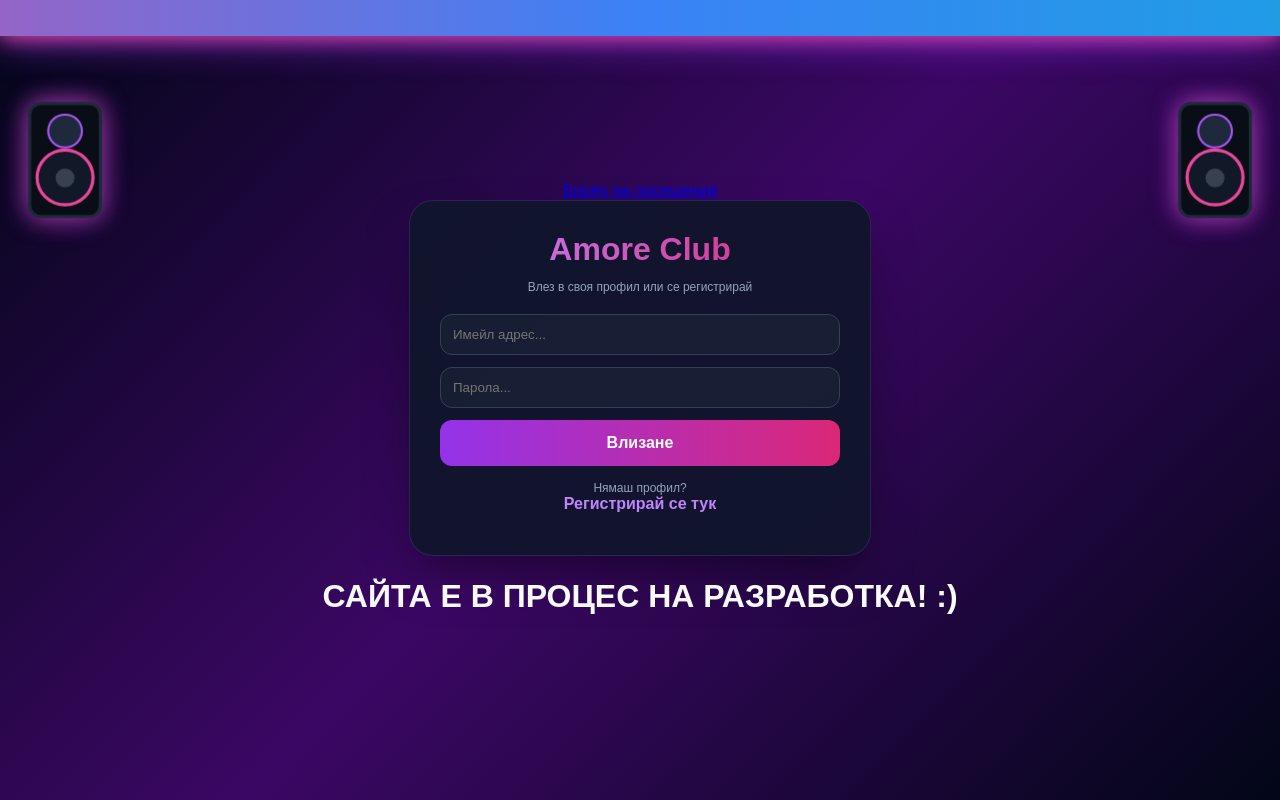
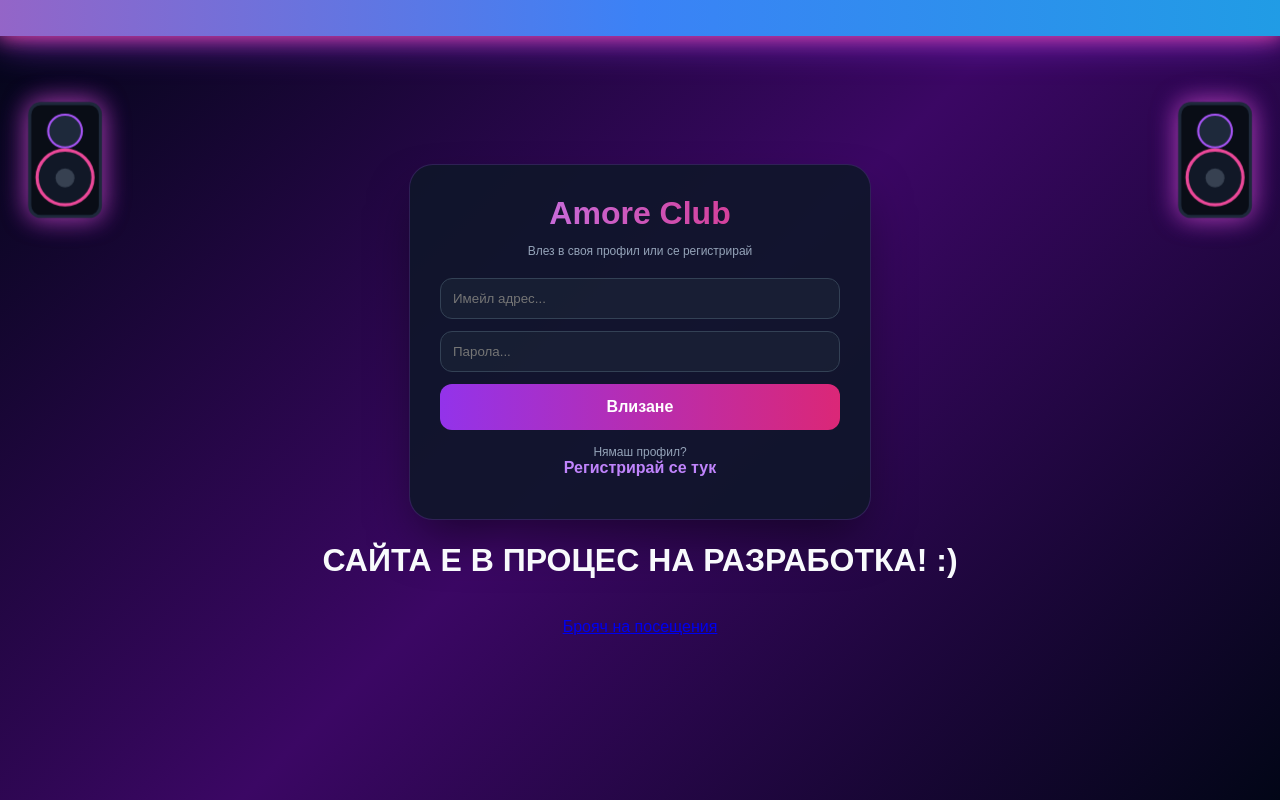
Before and after one commit to muthafackuz/amorechat, a website: page index.html in a window 1280 px wide. Drawn offline with nearby package versions, Linux system fonts and the light colour scheme; no server answers.

Commit message:
Update index.html

```diff
--- a/index.html
+++ b/index.html
@@ -89,11 +89,6 @@
         <div class="subwoofer"><div class="sub-center"></div></div>
     </div>
 
-        <div class="counter right">
-            <script type="text/javascript" src="https://www.free-counters.org/count/k73u"></script><br>
- <a href='http://www.counter-zaehler.de'>Брояч на посещения</a> <script type='text/javascript' src='https://www.whomania.com/ctr?id=dc221adbe15b3cf449095f0f01668055f82d7819'></script>
-        </div>
-
     <!-- ЕКРАН ЗА ВХОД И РЕГИСТРАЦИЯ -->
     <div id="auth-screen" class="box">
         <h2 id="auth-title">Amore Club</h2>
@@ -134,6 +129,8 @@
             <button id="send-msg-btn" style="width:auto; padding:0 30px;">Прати</button>
         </div>
     </div>
+     <script type="text/javascript" src="https://www.free-counters.org/count/k73u"></script><br>
+ <a href='http://www.counter-zaehler.de'>Брояч на посещения</a> <script type='text/javascript' src='https://www.whomania.com/ctr?id=dc221adbe15b3cf449095f0f01668055f82d7819'></script>
 
 
     <!-- ПОП-ЪП КАРТА ЗА ПРЕГЛЕД НА ПРОФИЛИ И АДМИН ПАНЕЛ -->
```
